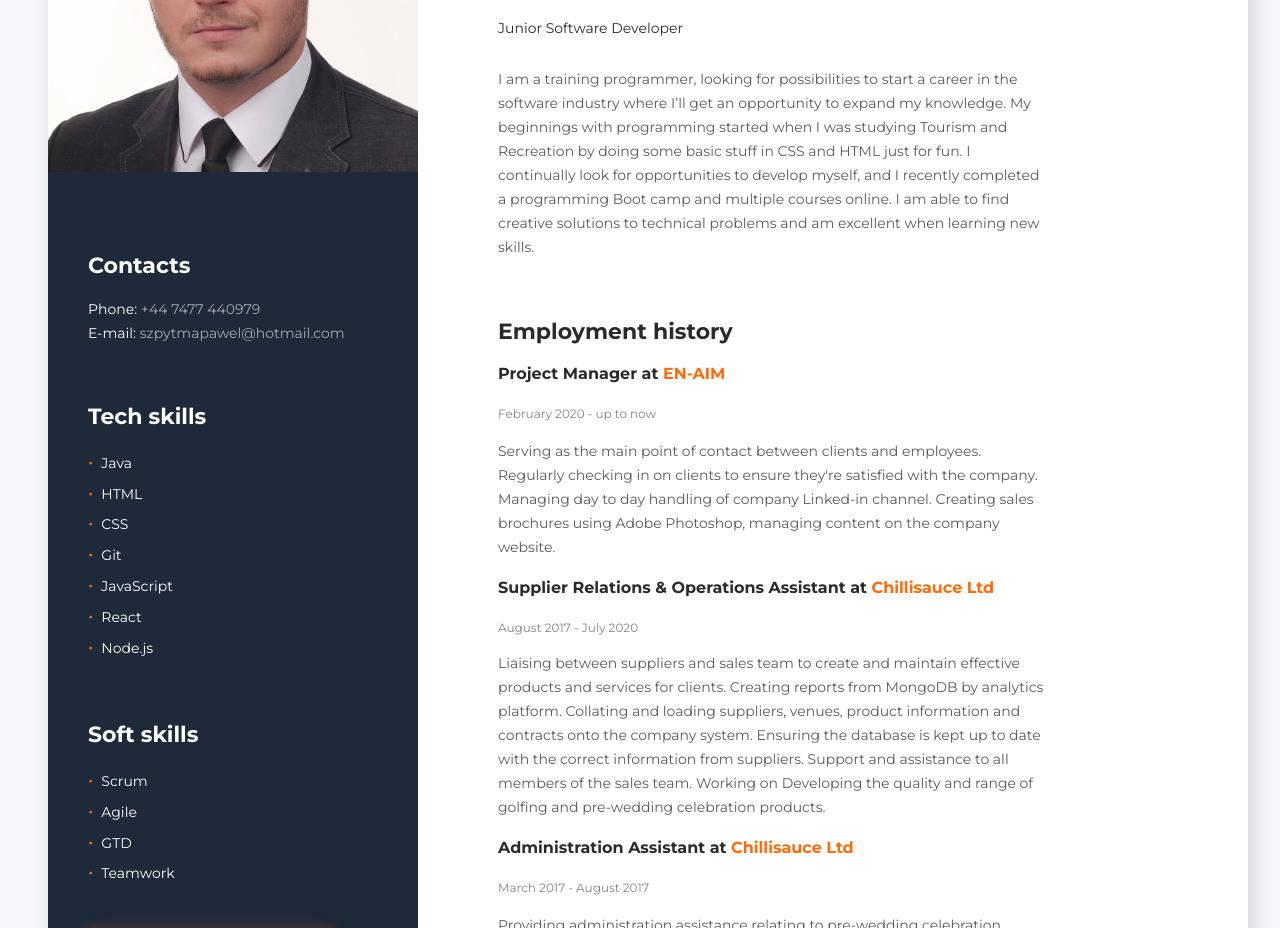
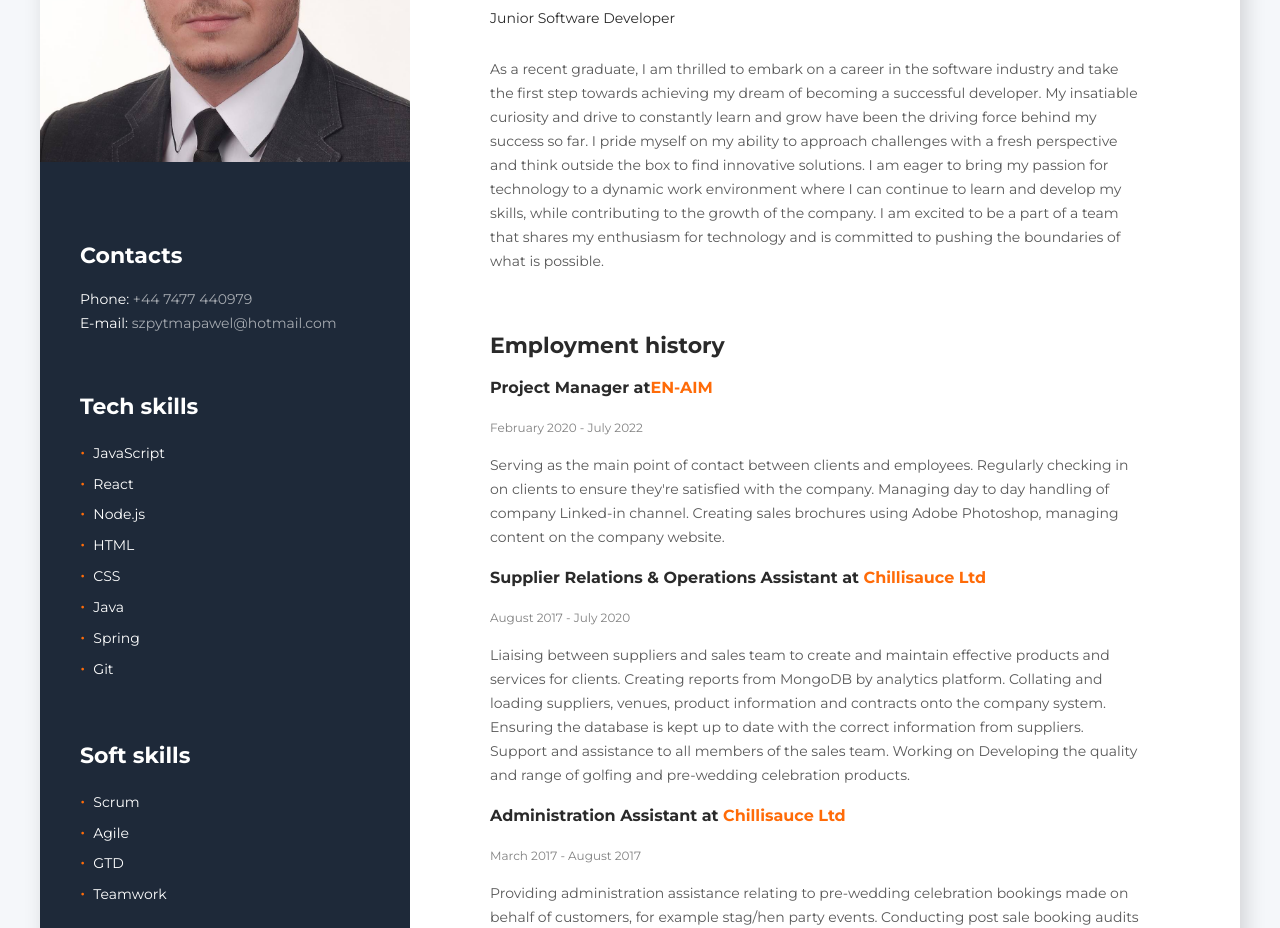
Before and after one commit to Szpytma/pawel-szpytma-cv, a plain HTML site: page pawel-szpytma-cv/index.html in a window 1280 px wide. Shown: the part 246-1174 px from the top of the page. Drawn offline with Linux system fonts and the light colour scheme.

Commit message:
updated pdf and fixed html structure

```diff
--- a/pawel-szpytma-cv/css/style.css
+++ b/pawel-szpytma-cv/css/style.css
@@ -1,7 +1,7 @@
 body {
   background-color: #f5f7fa;
-  padding: 40px;
-  font-family: 'Montserrat', sans-serif;
+  padding: 30px;
+  font-family: "Montserrat", sans-serif;
 }
 
 .container {
@@ -19,12 +19,13 @@ body {
 .jobs,
 .education {
   margin-bottom: 60px;
+  align-items: center;
 }
 
 .right-side {
   width: 830px;
   padding-left: 80px;
-  padding-right: 200px;
+  padding-right: 100px;
   padding-top: 68px;
   padding-bottom: 68px;
 }
@@ -192,11 +193,11 @@ body {
   text-transform: uppercase;
   font-size: 12px;
   font-weight: bold;
-  box-shadow: 0px 0px 13px 1px rgba(255,107,8,0.4);
+  box-shadow: 0px 0px 13px 1px rgba(255, 107, 8, 0.4);
 }
 
 .widget-link:hover {
-  box-shadow: 0px 6px 32px 1px rgba(255,107,8,0.92);
+  box-shadow: 0px 6px 32px 1px rgba(255, 107, 8, 0.92);
 }
 
 .widget:hover {
--- a/pawel-szpytma-cv/index.html
+++ b/pawel-szpytma-cv/index.html
@@ -4,9 +4,12 @@
     <meta charset="UTF-8" />
     <meta name="viewport" content="width=device-width, initial-scale=1.0" />
     <title>Pawel Szpytma resume</title>
-    <link rel="stylesheet" href="./css/animate.css" >
+    <link rel="stylesheet" href="./css/animate.css" />
     <link rel="stylesheet" href="./css/style.css" />
-    <link href="https://fonts.googleapis.com/css2?family=Montserrat:wght@400;700&display=swap" rel="stylesheet">
+    <link
+      href="https://fonts.googleapis.com/css2?family=Montserrat:wght@400;700&display=swap"
+      rel="stylesheet"
+    />
   </head>
   <body>
     <div class="container">
@@ -37,23 +40,20 @@
         </section>
 
         <section class="skills">
-          <h2 class="skills-title">
-            Tech skills
-          </h2>
+          <h2 class="skills-title">Tech skills</h2>
           <ul class="skills-list">
-            <li class="skills-item">Java</li>
-            <li class="skills-item">HTML</li>
-            <li class="skills-item">CSS</li>
-            <li class="skills-item">Git</li>
             <li class="skills-item">JavaScript</li>
             <li class="skills-item">React</li>
             <li class="skills-item">Node.js</li>
+            <li class="skills-item">HTML</li>
+            <li class="skills-item">CSS</li>
+            <li class="skills-item">Java</li>
+            <li class="skills-item">Spring</li>
+            <li class="skills-item">Git</li>
           </ul>
         </section>
         <section class="skills">
-          <h2 class="skills-title">
-            Soft skills
-          </h2>
+          <h2 class="skills-title">Soft skills</h2>
           <ul class="skills-list">
             <li class="skills-item">Scrum</li>
             <li class="skills-item">Agile</li>
@@ -63,83 +63,92 @@
         </section>
 
         <section class="widget">
-        <a class="widget-link" href="images/PAWEL_SZPYTMA_CV.pdf" download>Download my full CV</a>
+          <a class="widget-link" href="images/PAWEL_SZPYTMA.pdf" download
+            >Download my full CV</a
+          >
+        </section>
       </aside>
       <div class="right-side">
         <section class="bio">
           <h1 class="bio-title">Pawel Szpytma</h1>
-          <p class="bio-occupation">
-            Junior Software Developer
-          </p>
+          <p class="bio-occupation">Junior Software Developer</p>
           <p class="bio-about">
-            I am a training programmer, looking for possibilities to start a career in the software industry where
-I’ll get an opportunity to expand my knowledge. My beginnings with programming started when I
-was studying Tourism and Recreation by doing some basic stuff in CSS and HTML just for fun. I
-continually look for opportunities to develop myself, and I recently completed a programming Boot
-camp and multiple courses online. I am able to find creative solutions to technical problems and am
-excellent when learning new skills.
-
+            As a recent graduate, I am thrilled to embark on a career in the
+            software industry and take the first step towards achieving my dream
+            of becoming a successful developer. My insatiable curiosity and
+            drive to constantly learn and grow have been the driving force
+            behind my success so far. I pride myself on my ability to approach
+            challenges with a fresh perspective and think outside the box to
+            find innovative solutions. I am eager to bring my passion for
+            technology to a dynamic work environment where I can continue to
+            learn and develop my skills, while contributing to the growth of the
+            company. I am excited to be a part of a team that shares my
+            enthusiasm for technology and is committed to pushing the boundaries
+            of what is possible.
           </p>
         </section>
 
+        <section class="jobs">
+          <h2 class="jobs-title">Employment history</h2>
+          <div>
+            <h3 class="jobs-occupation">
+              Project Manager at<span class="accent">EN-AIM</span>
+            </h3>
+            <p class="jobs-time">February 2020 - July 2022</p>
+            <p class="experience-item">
+              Serving as the main point of contact between clients and
+              employees. Regularly checking in on clients to ensure they're
+              satisfied with the company. Managing day to day handling of
+              company Linked-in channel. Creating sales brochures using Adobe
+              Photoshop, managing content on the company website.
+            </p>
+          </div>
 
-        <section class="jobs">
-          <h2 class="jobs-title">
-            Employment history
-          </h2>
-
+          <div>
             <h3 class="jobs-occupation">
-            Project Manager at
-            <span class="accent">EN-AIM</span>
-          </h3>
-
-          <p class="jobs-time">
-            February 2020 - up to now
-          </p>
-
-          <p class="experience-item">
-            Serving as the main point of contact between clients and employees. Regularly checking in
-on clients to ensure they're satisfied with the company. Managing day to day handling of
-company Linked-in channel. Creating sales brochures using Adobe Photoshop, managing
-content on the company website.
-
-          <h3 class="jobs-occupation">
-            Supplier Relations &amp; Operations Assistant at <span class="accent">Chillisauce Ltd</span>
+              Supplier Relations &amp; Operations Assistant at
+              <span class="accent">Chillisauce Ltd</span>
             </h3>
             <p class="jobs-time">August 2017 - July 2020</p>
-          <pl class="experience-item">
-            Liaising between suppliers and sales team to create and maintain effective products and
-services for clients. Creating reports from MongoDB by analytics platform. Collating
-and loading suppliers, venues, product information and contracts onto the company system.
-Ensuring the database is kept up to date with the correct information from suppliers.
-Support and assistance to all members of the sales team. Working on Developing the quality
-and range of golfing and pre-wedding celebration products.
+            <p class="experience-item">
+              Liaising between suppliers and sales team to create and maintain
+              effective products and services for clients. Creating reports from
+              MongoDB by analytics platform. Collating and loading suppliers,
+              venues, product information and contracts onto the company system.
+              Ensuring the database is kept up to date with the correct
+              information from suppliers. Support and assistance to all members
+              of the sales team. Working on Developing the quality and range of
+              golfing and pre-wedding celebration products.
             </p>
-
+          </div>
+          <div>
             <h3 class="jobs-occupation">
-            Administration Assistant at <span class="accent">Chillisauce Ltd</span>
+              Administration Assistant at
+              <span class="accent">Chillisauce Ltd</span>
             </h3>
             <p class="jobs-time">March 2017 - August 2017</p>
             <p class="experience-item">
-            Providing administration assistance relating to pre-wedding celebration bookings made
-on behalf of customers, for example stag/hen party events. Conducting post sale booking
-audits to ensure events and activities were booked up correctly. Addressing all customer
-requests in a timely manner and according to company practices.
+              Providing administration assistance relating to pre-wedding
+              celebration bookings made on behalf of customers, for example
+              stag/hen party events. Conducting post sale booking audits to
+              ensure events and activities were booked up correctly. Addressing
+              all customer requests in a timely manner and according to company
+              practices.
             </p>
+          </div>
         </section>
         <section class="education">
           <h2 class="education-title">Education</h2>
 
           <h3 class="education-degree">
             Software Developer Boot camp,
-            <span class="accent"
-              >Firebrand Training UK</span
-            >
+            <span class="accent">Firebrand Training UK</span>
           </h3>
           <p class="education-time">August 2020 - September 2020</p>
 
           <h3 class="education-degree">
-            Coding Boot camp - JAVA for beginners, <span class="accent">SDA Academy</span>
+            Coding Boot camp - JAVA for beginners,
+            <span class="accent">SDA Academy</span>
           </h3>
           <p class="education-time">July 2019 – May 2020</p>
         </section>
```
Also changed, not shown: 2 other files. Lines whose indentation alone changed are shown as unchanged.
